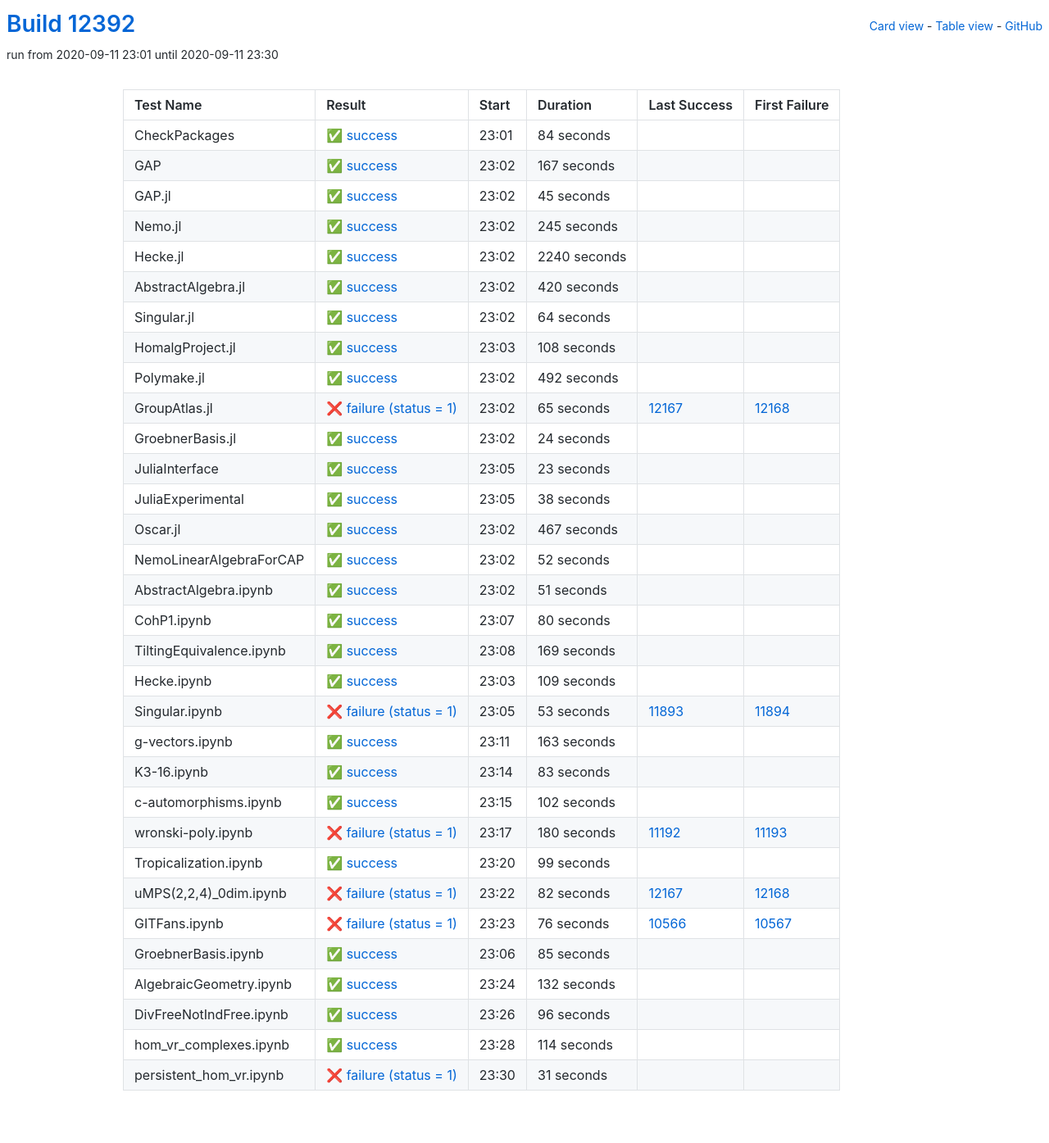
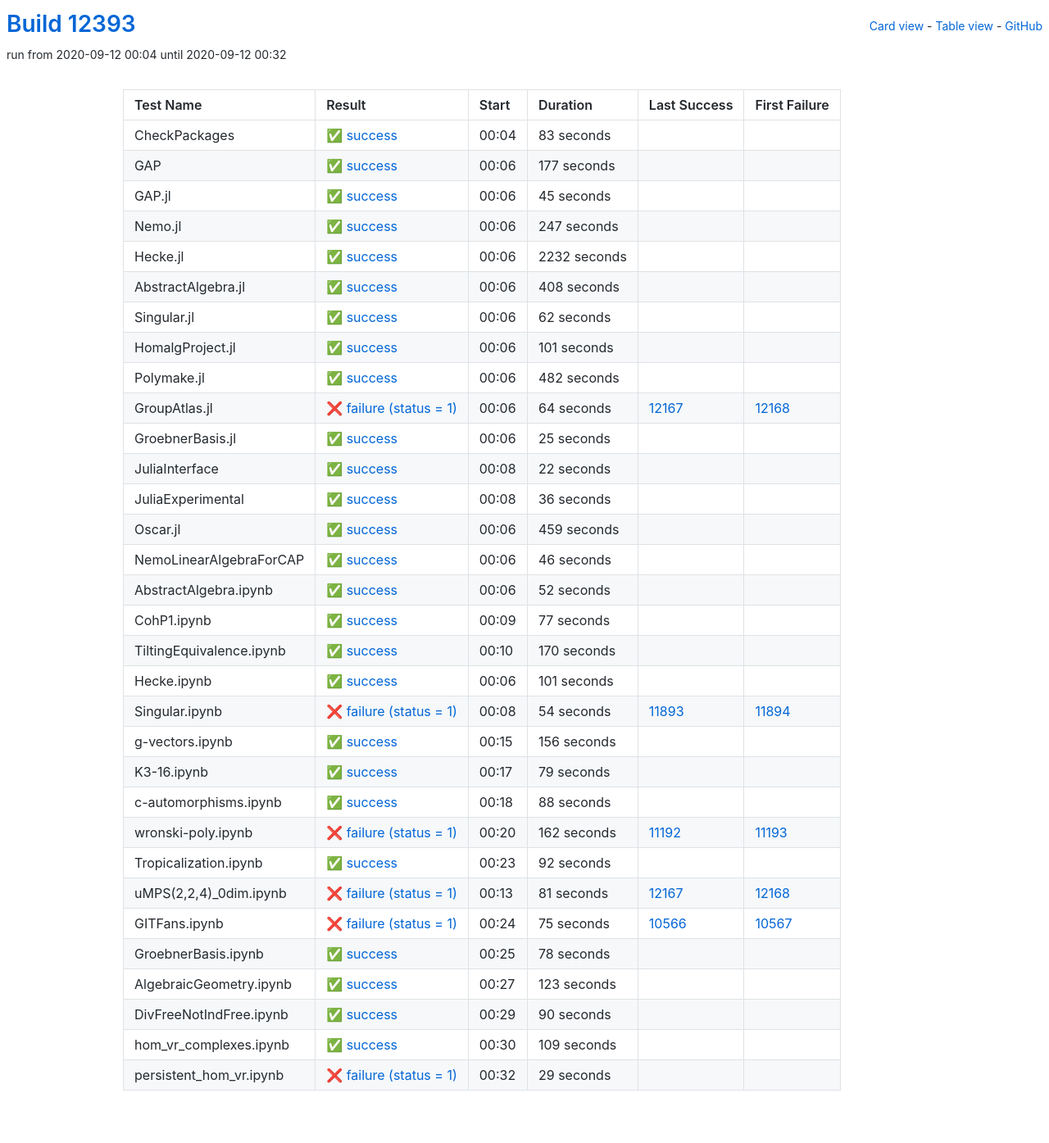
Before and after one commit to oscar-system/oscar-ci-status, a Jekyll site: the page built from table.html, in a window 1280 px wide. Shown: the whole page at 82% size. Built offline with Jekyll 4.4.1, drawn with Linux system fonts in a browser that asks for light colours.

Commit message:
Build #12393

```diff
--- a/_data/ci.yml
+++ b/_data/ci.yml
@@ -1,6 +1,6 @@
 ---
-build: 12392
-build_url: https://oscarci.mathematik.uni-kl.de/job/oscar/12392/
+build: 12393
+build_url: https://oscarci.mathematik.uni-kl.de/job/oscar/12393/
 job: oscar
 organization: oscar-system
 repo: oscar-ci-status
@@ -8,32 +8,32 @@ repourl: https://github.com/oscar-system/oscar-ci-status
 tests:
 - name: CheckPackages
   id: checkpackages
-  log: https://oscarci.mathematik.uni-kl.de/job/oscar/12392/artifact/logs/build-12392/CheckPackages.log
-  start: 2020-09-11 23:01
+  log: https://oscarci.mathematik.uni-kl.de/job/oscar/12393/artifact/logs/build-12393/CheckPackages.log
+  start: 2020-09-12 00:04
   success: true
   exitcode: 0
   status: success
-  duration: 84
+  duration: 83
   last_success: false
   last_success_url:
   first_failure: false
   first_failure_url:
 - name: GAP
   id: gap
-  log: https://oscarci.mathematik.uni-kl.de/job/oscar/12392/artifact/logs/build-12392/GAP.log
-  start: 2020-09-11 23:02
+  log: https://oscarci.mathematik.uni-kl.de/job/oscar/12393/artifact/logs/build-12393/GAP.log
+  start: 2020-09-12 00:06
   success: true
   exitcode: 0
   status: success
-  duration: 167
+  duration: 177
   last_success: false
   last_success_url:
   first_failure: false
   first_failure_url:
 - name: GAP.jl
   id: gap-jl
-  log: https://oscarci.mathematik.uni-kl.de/job/oscar/12392/artifact/logs/build-12392/GAP.jl.log
-  start: 2020-09-11 23:02
+  log: https://oscarci.mathematik.uni-kl.de/job/oscar/12393/artifact/logs/build-12393/GAP.jl.log
+  start: 2020-09-12 00:06
   success: true
   exitcode: 0
   status: success
@@ -44,140 +44,152 @@ tests:
   first_failure_url:
 - name: Nemo.jl
   id: nemo-jl
-  log: https://oscarci.mathematik.uni-kl.de/job/oscar/12392/artifact/logs/build-12392/Nemo.jl.log
-  start: 2020-09-11 23:02
+  log: https://oscarci.mathematik.uni-kl.de/job/oscar/12393/artifact/logs/build-12393/Nemo.jl.log
+  start: 2020-09-12 00:06
   success: true
   exitcode: 0
   status: success
-  duration: 245
+  duration: 247
   last_success: false
   last_success_url:
   first_failure: false
   first_failure_url:
 - name: Hecke.jl
   id: hecke-jl
-  log: https://oscarci.mathematik.uni-kl.de/job/oscar/12392/artifact/logs/build-12392/Hecke.jl.log
-  start: 2020-09-11 23:02
+  log: https://oscarci.mathematik.uni-kl.de/job/oscar/12393/artifact/logs/build-12393/Hecke.jl.log
+  start: 2020-09-12 00:06
   success: true
   exitcode: 0
   status: success
-  duration: 2240
+  duration: 2232
   last_success: false
   last_success_url:
   first_failure: false
   first_failure_url:
 - name: AbstractAlgebra.jl
   id: abstractalgebra-jl
-  log: https://oscarci.mathematik.uni-kl.de/job/oscar/12392/artifact/logs/build-12392/AbstractAlgebra.jl.log
-  start: 2020-09-11 23:02
+  log: https://oscarci.mathematik.uni-kl.de/job/oscar/12393/artifact/logs/build-12393/AbstractAlgebra.jl.log
+  start: 2020-09-12 00:06
   success: true
   exitcode: 0
   status: success
-  duration: 420
+  duration: 408
   last_success: false
   last_success_url:
   first_failure: false
   first_failure_url:
 - name: Singular.jl
   id: singular-jl
-  log: https://oscarci.mathematik.uni-kl.de/job/oscar/12392/artifact/logs/build-12392/Singular.jl.log
-  start: 2020-09-11 23:02
+  log: https://oscarci.mathematik.uni-kl.de/job/oscar/12393/artifact/logs/build-12393/Singular.jl.log
+  start: 2020-09-12 00:06
   success: true
   exitcode: 0
   status: success
-  duration: 64
+  duration: 62
   last_success: false
   last_success_url:
   first_failure: false
   first_failure_url:
 - name: HomalgProject.jl
   id: homalgproject-jl
-  log: https://oscarci.mathematik.uni-kl.de/job/oscar/12392/artifact/logs/build-12392/HomalgProject.jl.log
-  start: 2020-09-11 23:03
+  log: https://oscarci.mathematik.uni-kl.de/job/oscar/12393/artifact/logs/build-12393/HomalgProject.jl.log
+  start: 2020-09-12 00:06
   success: true
   exitcode: 0
   status: success
-  duration: 108
+  duration: 101
   last_success: false
   last_success_url:
   first_failure: false
   first_failure_url:
 - name: Polymake.jl
   id: polymake-jl
-  log: https://oscarci.mathematik.uni-kl.de/job/oscar/12392/artifact/logs/build-12392/Polymake.jl.log
-  start: 2020-09-11 23:02
+  log: https://oscarci.mathematik.uni-kl.de/job/oscar/12393/artifact/logs/build-12393/Polymake.jl.log
+  start: 2020-09-12 00:06
   success: true
   exitcode: 0
   status: success
-  duration: 492
+  duration: 482
   last_success: false
   last_success_url:
   first_failure: false
   first_failure_url:
 - name: GroupAtlas.jl
   id: groupatlas-jl
-  log: https://oscarci.mathematik.uni-kl.de/job/oscar/12392/artifact/logs/build-12392/GroupAtlas.jl.log
-  start: 2020-09-11 23:02
+  log: https://oscarci.mathematik.uni-kl.de/job/oscar/12393/artifact/logs/build-12393/GroupAtlas.jl.log
+  start: 2020-09-12 00:06
   success: false
   exitcode: 1
   status: failure
-  duration: 65
+  duration: 64
   last_success: 12167
   last_success_url: https://oscarci.mathematik.uni-kl.de/job/oscar/12167/
   first_failure: 12168
   first_failure_url: https://oscarci.mathematik.uni-kl.de/job/oscar/12168/
 - name: GroebnerBasis.jl
   id: groebnerbasis-jl
-  log: https://oscarci.mathematik.uni-kl.de/job/oscar/12392/artifact/logs/build-12392/GroebnerBasis.jl.log
-  start: 2020-09-11 23:02
+  log: https://oscarci.mathematik.uni-kl.de/job/oscar/12393/artifact/logs/build-12393/GroebnerBasis.jl.log
+  start: 2020-09-12 00:06
   success: true
   exitcode: 0
   status: success
-  duration: 24
+  duration: 25
   last_success: false
   last_success_url:
   first_failure: false
   first_failure_url:
 - name: JuliaInterface
   id: juliainterface
-  log: https://oscarci.mathematik.uni-kl.de/job/oscar/12392/artifact/logs/build-12392/JuliaInterface.log
-  start: 2020-09-11 23:05
+  log: https://oscarci.mathematik.uni-kl.de/job/oscar/12393/artifact/logs/build-12393/JuliaInterface.log
+  start: 2020-09-12 00:08
   success: true
   exitcode: 0
   status: success
-  duration: 23
+  duration: 22
   last_success: false
   last_success_url:
   first_failure: false
   first_failure_url:
 - name: JuliaExperimental
   id: juliaexperimental
-  log: https://oscarci.mathematik.uni-kl.de/job/oscar/12392/artifact/logs/build-12392/JuliaExperimental.log
-  start: 2020-09-11 23:05
+  log: https://oscarci.mathematik.uni-kl.de/job/oscar/12393/artifact/logs/build-12393/JuliaExperimental.log
+  start: 2020-09-12 00:08
   success: true
   exitcode: 0
   status: success
-  duration: 38
+  duration: 36
   last_success: false
   last_success_url:
   first_failure: false
   first_failure_url:
 - name: Oscar.jl
   id: oscar-jl
-  log: https://oscarci.mathematik.uni-kl.de/job/oscar/12392/artifact/logs/build-12392/Oscar.jl.log
-  start: 2020-09-11 23:02
+  log: https://oscarci.mathematik.uni-kl.de/job/oscar/12393/artifact/logs/build-12393/Oscar.jl.log
+  start: 2020-09-12 00:06
   success: true
   exitcode: 0
   status: success
-  duration: 467
+  duration: 459
   last_success: false
   last_success_url:
   first_failure: false
   first_failure_url:
 - name: NemoLinearAlgebraForCAP
   id: nemolinearalgebraforcap
-  log: https://oscarci.mathematik.uni-kl.de/job/oscar/12392/artifact/logs/build-12392/NemoLinearAlgebraForCAP.log
-  start: 2020-09-11 23:02
+  log: https://oscarci.mathematik.uni-kl.de/job/oscar/12393/artifact/logs/build-12393/NemoLinearAlgebraForCAP.log
+  start: 2020-09-12 00:06
+  success: true
+  exitcode: 0
+  status: success
+  duration: 46
+  last_success: false
+  last_success_url:
+  first_failure: false
+  first_failure_url:
+- name: AbstractAlgebra.ipynb
+  id: abstractalgebra-ipynb
+  log: https://oscarci.mathematik.uni-kl.de/job/oscar/12393/artifact/logs/build-12393/AbstractAlgebra.ipynb.log
+  start: 2020-09-12 00:06
   success: true
   exitcode: 0
   status: success
@@ -186,46 +198,178 @@ tests:
   last_success_url:
   first_failure: false
   first_failure_url:
-- name: AbstractAlgebra.ipynb
-  id: abstractalgebra-ipynb
-  log: https://oscarci.mathematik.uni-kl.de/job/oscar/12392/artifact/logs/build-12392/AbstractAlgebra.ipynb.log
-  start: 2020-09-11 23:02
+- name: CohP1.ipynb
+  id: cohp1-ipynb
+  log: https://oscarci.mathematik.uni-kl.de/job/oscar/12393/artifact/logs/build-12393/CohP1.ipynb.log
+  start: 2020-09-12 00:09
   success: true
   exitcode: 0
   status: success
-  duration: 51
-  last_success: false
-  last_success_url:
-  first_failure: false
-  first_failure_url:
-- name: CohP1.ipynb
-  id: cohp1-ipynb
-  log: https://oscarci.mathematik.uni-kl.de/job/oscar/12392/artifact/logs/build-12392/CohP1.ipynb.log
-  start: 2020-09-11 23:07
-  success: true
-  exitcode: 0
-  status: success
-  duration: 80
+  duration: 77
   last_success: false
   last_success_url:
   first_failure: false
   first_failure_url:
 - name: TiltingEquivalence.ipynb
   id: tiltingequivalence-ipynb
-  log: https://oscarci.mathematik.uni-kl.de/job/oscar/12392/artifact/logs/build-12392/TiltingEquivalence.ipynb.log
-  start: 2020-09-11 23:08
+  log: https://oscarci.mathematik.uni-kl.de/job/oscar/12393/artifact/logs/build-12393/TiltingEquivalence.ipynb.log
+  start: 2020-09-12 00:10
   success: true
   exitcode: 0
   status: success
-  duration: 169
+  duration: 170
   last_success: false
   last_success_url:
   first_failure: false
   first_failure_url:
 - name: Hecke.ipynb
   id: hecke-ipynb
-  log: https://oscarci.mathematik.uni-kl.de/job/oscar/12392/artifact/logs/build-12392/Hecke.ipynb.log
-  start: 2020-09-11 23:03
+  log: https://oscarci.mathematik.uni-kl.de/job/oscar/12393/artifact/logs/build-12393/Hecke.ipynb.log
+  start: 2020-09-12 00:06
+  success: true
+  exitcode: 0
+  status: success
+  duration: 101
+  last_success: false
+  last_success_url:
+  first_failure: false
+  first_failure_url:
+- name: Singular.ipynb
+  id: singular-ipynb
+  log: https://oscarci.mathematik.uni-kl.de/job/oscar/12393/artifact/logs/build-12393/Singular.ipynb.log
+  start: 2020-09-12 00:08
+  success: false
+  exitcode: 1
+  status: failure
+  duration: 54
+  last_success: 11893
+  last_success_url: https://oscarci.mathematik.uni-kl.de/job/oscar/11893/
+  first_failure: 11894
+  first_failure_url: https://oscarci.mathematik.uni-kl.de/job/oscar/11894/
+- name: g-vectors.ipynb
+  id: g-vectors-ipynb
+  log: https://oscarci.mathematik.uni-kl.de/job/oscar/12393/artifact/logs/build-12393/g-vectors.ipynb.log
+  start: 2020-09-12 00:15
+  success: true
+  exitcode: 0
+  status: success
+  duration: 156
+  last_success: false
+  last_success_url:
+  first_failure: false
+  first_failure_url:
+- name: K3-16.ipynb
+  id: k3-16-ipynb
+  log: https://oscarci.mathematik.uni-kl.de/job/oscar/12393/artifact/logs/build-12393/K3-16.ipynb.log
+  start: 2020-09-12 00:17
+  success: true
+  exitcode: 0
+  status: success
+  duration: 79
+  last_success: false
+  last_success_url:
+  first_failure: false
+  first_failure_url:
+- name: c-automorphisms.ipynb
+  id: c-automorphisms-ipynb
+  log: https://oscarci.mathematik.uni-kl.de/job/oscar/12393/artifact/logs/build-12393/c-automorphisms.ipynb.log
+  start: 2020-09-12 00:18
+  success: true
+  exitcode: 0
+  status: success
+  duration: 88
+  last_success: false
+  last_success_url:
+  first_failure: false
+  first_failure_url:
+- name: wronski-poly.ipynb
+  id: wronski-poly-ipynb
+  log: https://oscarci.mathematik.uni-kl.de/job/oscar/12393/artifact/logs/build-12393/wronski-poly.ipynb.log
+  start: 2020-09-12 00:20
+  success: false
+  exitcode: 1
+  status: failure
+  duration: 162
+  last_success: 11192
+  last_success_url: https://oscarci.mathematik.uni-kl.de/job/oscar/11192/
+  first_failure: 11193
+  first_failure_url: https://oscarci.mathematik.uni-kl.de/job/oscar/11193/
+- name: Tropicalization.ipynb
+  id: tropicalization-ipynb
+  log: https://oscarci.mathematik.uni-kl.de/job/oscar/12393/artifact/logs/build-12393/Tropicalization.ipynb.log
+  start: 2020-09-12 00:23
+  success: true
+  exitcode: 0
+  status: success
+  duration: 92
+  last_success: false
+  last_success_url:
+  first_failure: false
+  first_failure_url:
+- name: uMPS(2,2,4)_0dim.ipynb
+  id: umps-2-2-4-0dim-ipynb
+  log: https://oscarci.mathematik.uni-kl.de/job/oscar/12393/artifact/logs/build-12393/uMPS-2-2-4-_0dim.ipynb.log
+  start: 2020-09-12 00:13
+  success: false
+  exitcode: 1
+  status: failure
+  duration: 81
+  last_success: 12167
+  last_success_url: https://oscarci.mathematik.uni-kl.de/job/oscar/12167/
+  first_failure: 12168
+  first_failure_url: https://oscarci.mathematik.uni-kl.de/job/oscar/12168/
+- name: GITFans.ipynb
+  id: gitfans-ipynb
+  log: https://oscarci.mathematik.uni-kl.de/job/oscar/12393/artifact/logs/build-12393/GITFans.ipynb.log
+  start: 2020-09-12 00:24
+  success: false
+  exitcode: 1
+  status: failure
+  duration: 75
+  last_success: 10566
+  last_success_url: https://oscarci.mathematik.uni-kl.de/job/oscar/10566/
+  first_failure: 10567
+  first_failure_url: https://oscarci.mathematik.uni-kl.de/job/oscar/10567/
+- name: GroebnerBasis.ipynb
+  id: groebnerbasis-ipynb
+  log: https://oscarci.mathematik.uni-kl.de/job/oscar/12393/artifact/logs/build-12393/GroebnerBasis.ipynb.log
+  start: 2020-09-12 00:25
+  success: true
+  exitcode: 0
+  status: success
+  duration: 78
+  last_success: false
+  last_success_url:
+  first_failure: false
+  first_failure_url:
+- name: AlgebraicGeometry.ipynb
+  id: algebraicgeometry-ipynb
+  log: https://oscarci.mathematik.uni-kl.de/job/oscar/12393/artifact/logs/build-12393/AlgebraicGeometry.ipynb.log
+  start: 2020-09-12 00:27
+  success: true
+  exitcode: 0
+  status: success
+  duration: 123
+  last_success: false
+  last_success_url:
+  first_failure: false
+  first_failure_url:
+- name: DivFreeNotIndFree.ipynb
+  id: divfreenotindfree-ipynb
+  log: https://oscarci.mathematik.uni-kl.de/job/oscar/12393/artifact/logs/build-12393/DivFreeNotIndFree.ipynb.log
+  start: 2020-09-12 00:29
+  success: true
+  exitcode: 0
+  status: success
+  duration: 90
+  last_success: false
+  last_success_url:
+  first_failure: false
+  first_failure_url:
+- name: hom_vr_complexes.ipynb
+  id: hom-vr-complexes-ipynb
+  log: https://oscarci.mathematik.uni-kl.de/job/oscar/12393/artifact/logs/build-12393/hom_vr_complexes.ipynb.log
+  start: 2020-09-12 00:30
   success: true
   exitcode: 0
   status: success
@@ -234,159 +378,15 @@ tests:
   last_success_url:
   first_failure: false
   first_failure_url:
-- name: Singular.ipynb
-  id: singular-ipynb
-  log: https://oscarci.mathematik.uni-kl.de/job/oscar/12392/artifact/logs/build-12392/Singular.ipynb.log
-  start: 2020-09-11 23:05
+- name: persistent_hom_vr.ipynb
+  id: persistent-hom-vr-ipynb
+  log: https://oscarci.mathematik.uni-kl.de/job/oscar/12393/artifact/logs/build-12393/persistent_hom_vr.ipynb.log
+  start: 2020-09-12 00:32
   success: false
   exitcode: 1
   status: failure
-  duration: 53
-  last_success: 11893
-  last_success_url: https://oscarci.mathematik.uni-kl.de/job/oscar/11893/
-  first_failure: 11894
-  first_failure_url: https://oscarci.mathematik.uni-kl.de/job/oscar/11894/
-- name: g-vectors.ipynb
-  id: g-vectors-ipynb
-  log: https://oscarci.mathematik.uni-kl.de/job/oscar/12392/artifact/logs/build-12392/g-vectors.ipynb.log
-  start: 2020-09-11 23:11
-  success: true
-  exitcode: 0
-  status: success
-  duration: 163
+  duration: 29
   last_success: false
   last_success_url:
   first_failure: false
   first_failure_url:
-- name: K3-16.ipynb
-  id: k3-16-ipynb
-  log: https://oscarci.mathematik.uni-kl.de/job/oscar/12392/artifact/logs/build-12392/K3-16.ipynb.log
-  start: 2020-09-11 23:14
-  success: true
-  exitcode: 0
-  status: success
-  duration: 83
-  last_success: false
-  last_success_url:
-  first_failure: false
-  first_failure_url:
-- name: c-automorphisms.ipynb
-  id: c-automorphisms-ipynb
-  log: https://oscarci.mathematik.uni-kl.de/job/oscar/12392/artifact/logs/build-12392/c-automorphisms.ipynb.log
-  start: 2020-09-11 23:15
-  success: true
-  exitcode: 0
-  status: success
-  duration: 102
-  last_success: false
-  last_success_url:
-  first_failure: false
-  first_failure_url:
-- name: wronski-poly.ipynb
-  id: wronski-poly-ipynb
-  log: https://oscarci.mathematik.uni-kl.de/job/oscar/12392/artifact/logs/build-12392/wronski-poly.ipynb.log
-  start: 2020-09-11 23:17
-  success: false
-  exitcode: 1
-  status: failure
-  duration: 180
-  last_success: 11192
-  last_success_url: https://oscarci.mathematik.uni-kl.de/job/oscar/11192/
-  first_failure: 11193
-  first_failure_url: https://oscarci.mathematik.uni-kl.de/job/oscar/11193/
-- name: Tropicalization.ipynb
-  id: tropicalization-ipynb
-  log: https://oscarci.mathematik.uni-kl.de/job/oscar/12392/artifact/logs/build-12392/Tropicalization.ipynb.log
-  start: 2020-09-11 23:20
-  success: true
-  exitcode: 0
-  status: success
-  duration: 99
-  last_success: false
-  last_success_url:
-  first_failure: false
-  first_failure_url:
-- name: uMPS(2,2,4)_0dim.ipynb
-  id: umps-2-2-4-0dim-ipynb
-  log: https://oscarci.mathematik.uni-kl.de/job/oscar/12392/artifact/logs/build-12392/uMPS-2-2-4-_0dim.ipynb.log
-  start: 2020-09-11 23:22
-  success: false
-  exitcode: 1
-  status: failure
-  duration: 82
-  last_success: 12167
-  last_success_url: https://oscarci.mathematik.uni-kl.de/job/oscar/12167/
-  first_failure: 12168
-  first_failure_url: https://oscarci.mathematik.uni-kl.de/job/oscar/12168/
-- name: GITFans.ipynb
-  id: gitfans-ipynb
-  log: https://oscarci.mathematik.uni-kl.de/job/oscar/12392/artifact/logs/build-12392/GITFans.ipynb.log
-  start: 2020-09-11 23:23
-  success: false
-  exitcode: 1
-  status: failure
-  duration: 76
-  last_success: 10566
-  last_success_url: https://oscarci.mathematik.uni-kl.de/job/oscar/10566/
-  first_failure: 10567
-  first_failure_url: https://oscarci.mathematik.uni-kl.de/job/oscar/10567/
-- name: GroebnerBasis.ipynb
-  id: groebnerbasis-ipynb
-  log: https://oscarci.mathematik.uni-kl.de/job/oscar/12392/artifact/logs/build-12392/GroebnerBasis.ipynb.log
-  start: 2020-09-11 23:06
-  success: true
-  exitcode: 0
-  status: success
-  duration: 85
-  last_success: false
-  last_success_url:
-  first_failure: false
-  first_failure_url:
-- name: AlgebraicGeometry.ipynb
-  id: algebraicgeometry-ipynb
-  log: https://oscarci.mathematik.uni-kl.de/job/oscar/12392/artifact/logs/build-12392/AlgebraicGeometry.ipynb.log
-  start: 2020-09-11 23:24
-  success: true
-  exitcode: 0
-  status: success
-  duration: 132
-  last_success: false
-  last_success_url:
-  first_failure: false
-  first_failure_url:
-- name: DivFreeNotIndFree.ipynb
-  id: divfreenotindfree-ipynb
-  log: https://oscarci.mathematik.uni-kl.de/job/oscar/12392/artifact/logs/build-12392/DivFreeNotIndFree.ipynb.log
-  start: 2020-09-11 23:26
-  success: true
-  exitcode: 0
-  status: success
-  duration: 96
-  last_success: false
-  last_success_url:
-  first_failure: false
-  first_failure_url:
-- name: hom_vr_complexes.ipynb
-  id: hom-vr-complexes-ipynb
-  log: https://oscarci.mathematik.uni-kl.de/job/oscar/12392/artifact/logs/build-12392/hom_vr_complexes.ipynb.log
-  start: 2020-09-11 23:28
-  success: true
-  exitcode: 0
-  status: success
-  duration: 114
-  last_success: false
-  last_success_url:
-  first_failure: false
-  first_failure_url:
-- name: persistent_hom_vr.ipynb
-  id: persistent-hom-vr-ipynb
-  log: https://oscarci.mathematik.uni-kl.de/job/oscar/12392/artifact/logs/build-12392/persistent_hom_vr.ipynb.log
-  start: 2020-09-11 23:30
-  success: false
-  exitcode: 1
-  status: failure
-  duration: 31
-  last_success: false
-  last_success_url:
-  first_failure: false
-  first_failure_url:
```
Also changed, not shown: README.md.
